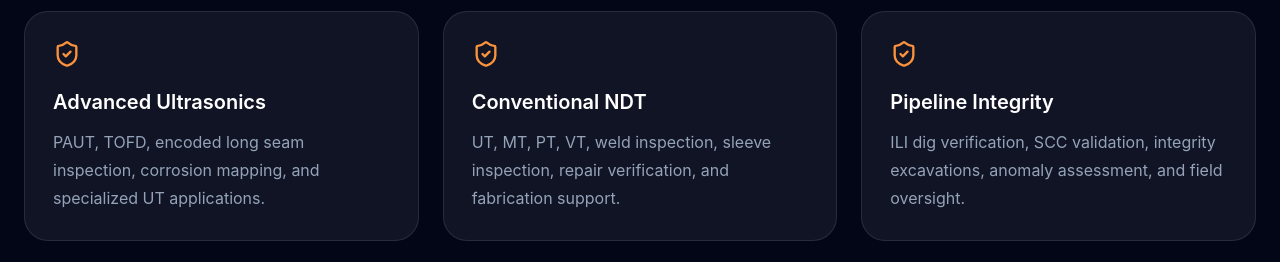
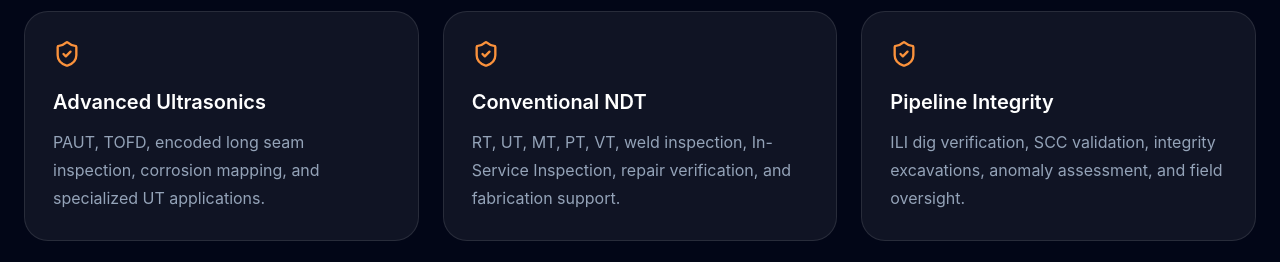
Before and after one commit to tylerpsmith123-tech/Elevate-Integrity-Website, a React (Vite) app in the folder elevate-integrity-website/: page / in a window 1280 px wide. Shown: the part 1200-1462 px from the top of the page. Built offline with nearby package versions, Linux system fonts and the light colour scheme.

Commit message:
Update App.jsx

```diff
--- a/elevate-integrity-website/src/App.jsx
+++ b/elevate-integrity-website/src/App.jsx
@@ -41,7 +41,7 @@ function Card({ children, className = "" }) {
 export default function App() {
   const services = [
     ["Advanced Ultrasonics", "PAUT, TOFD, encoded long seam inspection, corrosion mapping, and specialized UT applications."],
-    ["Conventional NDT", "UT, MT, PT, VT, weld inspection, sleeve inspection, repair verification, and fabrication support."],
+    ["Conventional NDT", "RT, UT, MT, PT, VT, weld inspection, In-Service Inspection, repair verification, and fabrication support."],
     ["Pipeline Integrity", "ILI dig verification, SCC validation, integrity excavations, anomaly assessment, and field oversight."],
     ["Utility & Chief Inspection", "Utility inspectors through chief inspectors with project oversight and documentation support."],
     ["Procedure & Compliance Support", "Written practices, inspection procedures, audit responses, and client-specific documentation."],
```
